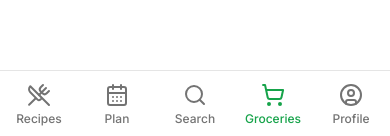
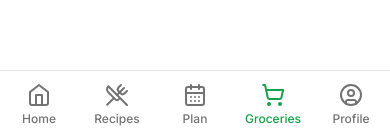
Before and after one commit to OwenVey/chowder, a Next.js app: page /groceries in a window 390 px wide. Shown: the part 705-841 px from the top of the page. Built offline with nearby package versions, Linux system fonts and the light colour scheme; no server answers.

Commit message:
add home page

```diff
--- a/next.config.mjs
+++ b/next.config.mjs
@@ -10,16 +10,6 @@ const config = {
       },
     ],
   },
-  // eslint-disable-next-line @typescript-eslint/require-await
-  async redirects() {
-    return [
-      {
-        source: '/',
-        destination: '/recipes',
-        permanent: true,
-      },
-    ];
-  },
 };
 
 export default config;
--- /dev/null
+++ b/src/app/(app)/(home)/page.tsx
@@ -0,0 +1,18 @@
+import Header from '@/components/header';
+import { Main } from '@/components/main';
+
+import type { Metadata } from 'next';
+
+export const metadata: Metadata = {
+  title: 'Chowder',
+};
+
+export default function PlanPage() {
+  return (
+    <>
+      <Header title="Home" />
+
+      <Main>Home Page</Main>
+    </>
+  );
+}
--- a/src/app/manifest.ts
+++ /dev/null
@@ -1,9 +0,0 @@
-import { type MetadataRoute } from 'next';
-
-export default function manifest(): MetadataRoute.Manifest {
-  return {
-    name: 'Chowder',
-    short_name: 'Chowder',
-    display: 'standalone',
-  };
-}
--- a/src/components/desktop-nav.tsx
+++ b/src/components/desktop-nav.tsx
@@ -71,22 +71,23 @@ export function DesktopNav() {
           <ul role="list" className="space-y-2">
             {navigation
               .filter(({ device }) => device !== 'mobile')
-              .map((item) => (
+              .map((item) => {
+                const isActive = item.href === '/' ? pathname === item.href : pathname.startsWith(item.href);
+
+                return (
                   <li key={item.name}>
                     <Link
                       href={item.href}
                       className={cn(
                         'group flex w-full items-center gap-x-3 rounded-md p-2 text-sm font-semibold',
-                      pathname.startsWith(item.href)
+                        isActive
                           ? 'bg-primary text-white'
                           : 'text-muted-foreground hover:bg-muted hover:text-foreground',
                       )}
                     >
                       <item.icon
                         className={cn(
-                        pathname.startsWith(item.href)
-                          ? 'text-white'
-                          : 'text-muted-foreground group-hover:text-foreground',
+                          isActive ? 'text-white' : 'text-muted-foreground group-hover:text-foreground',
                           'h-6 w-6 shrink-0',
                         )}
                         aria-hidden="true"
@@ -100,7 +101,8 @@ export function DesktopNav() {
                       </AnimatePresence>
                     </Link>
                   </li>
-              ))}
+                );
+              })}
           </ul>
         </nav>
       </div>
--- a/src/components/mobile-nav.tsx
+++ b/src/components/mobile-nav.tsx
@@ -1,31 +1,27 @@
 'use client';
 
-import type { NavigationItem } from '@/constants';
 import { navigation } from '@/constants';
 import { cn } from '@/lib/utils';
-import { useStore } from '@/store';
-import { SearchIcon } from 'lucide-react';
 import Link from 'next/link';
 import { usePathname } from 'next/navigation';
 
 export default function MobileNav() {
   const pathname = usePathname();
-  const setIsGlobalSearchOpen = useStore((state) => state.setIsGlobalSearchOpen);
-
   const navItems = navigation.filter(({ device }) => device !== 'desktop');
 
-  // Split the items into two equal parts
-  const halfwayThrough = Math.ceil(navItems.length / 2);
-  const firstHalfItems = navItems.slice(0, halfwayThrough);
-  const secondHalfItems = navItems.slice(halfwayThrough);
+  return (
+    <nav className="flex w-full items-center gap-x-6 border-t bg-background pb-[max(env(safe-area-inset-bottom),0.75rem)] pt-3 lg:hidden">
+      <ul role="list" className="flex w-full">
+        {navItems.map((item) => {
+          const isActive = item.href === '/' ? pathname === item.href : pathname.startsWith(item.href);
 
-  const renderNavItem = (item: NavigationItem) => (
+          return (
             <li key={item.name} className="flex-1">
               <Link
                 href={item.href}
                 className={cn(
                   'grid place-items-center rounded-lg text-sm',
-          pathname.startsWith(item.href) ? 'text-primary' : 'text-muted-foreground',
+                  isActive ? 'text-primary' : 'text-muted-foreground',
                 )}
               >
                 <item.icon className="h-6 w-6 shrink-0" aria-hidden="true" />
@@ -33,23 +29,7 @@ export default function MobileNav() {
               </Link>
             </li>
           );
-
-  return (
-    <nav className="flex w-full items-center gap-x-6 border-t bg-background pb-[max(env(safe-area-inset-bottom),0.75rem)] pt-3 lg:hidden">
-      <ul role="list" className="flex w-full">
-        {firstHalfItems.map(renderNavItem)}
-
-        <li className="flex flex-1 justify-center">
-          <button
-            onClick={() => setIsGlobalSearchOpen(true)}
-            className="grid place-items-center rounded-lg text-sm text-muted-foreground"
-          >
-            <SearchIcon className="h-6 w-6 shrink-0" aria-hidden="true" />
-            <span className="mt-1 text-xs font-medium">Search</span>
-          </button>
-        </li>
-
-        {secondHalfItems.map(renderNavItem)}
+        })}
       </ul>
     </nav>
   );
--- a/src/constants.ts
+++ b/src/constants.ts
@@ -1,5 +1,5 @@
 import type { LucideIcon } from 'lucide-react';
-import { CalendarDaysIcon, ShoppingCartIcon, UserCircleIcon, UtensilsCrossedIcon } from 'lucide-react';
+import { CalendarDaysIcon, HomeIcon, ShoppingCartIcon, UserCircleIcon, UtensilsCrossedIcon } from 'lucide-react';
 
 export type NavigationItem = {
   name: string;
@@ -8,6 +8,7 @@ export type NavigationItem = {
   device: 'mobile' | 'desktop' | 'both';
 };
 export const navigation: Array<NavigationItem> = [
+  { name: 'Home', href: '/', icon: HomeIcon, device: 'both' },
   { name: 'Recipes', href: '/recipes', icon: UtensilsCrossedIcon, device: 'both' },
   { name: 'Plan', href: '/plan', icon: CalendarDaysIcon, device: 'both' },
   { name: 'Groceries', href: '/groceries', icon: ShoppingCartIcon, device: 'both' },
```
Also changed, not shown: src/app/manifest.json (added). Lines whose indentation alone changed are shown as unchanged.
